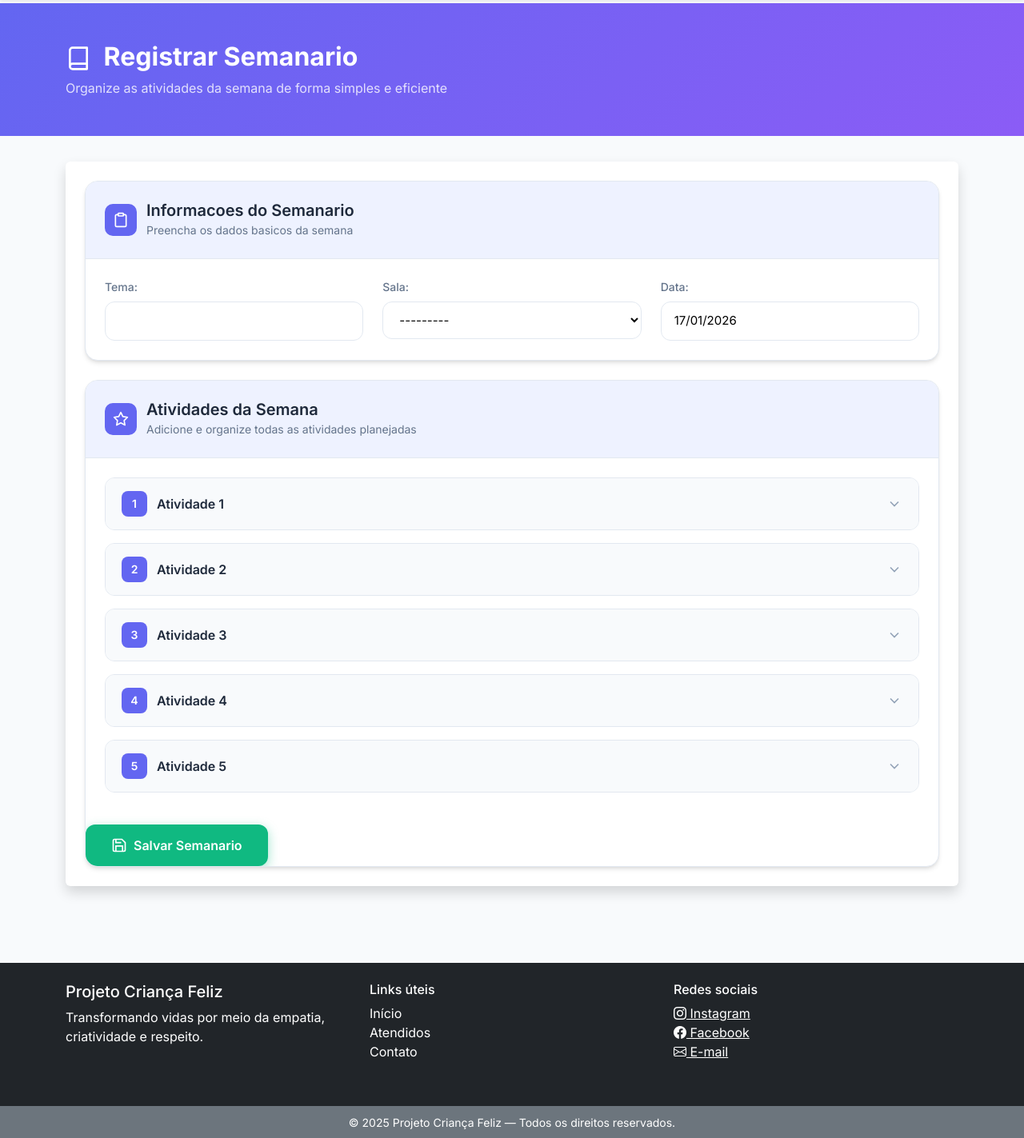
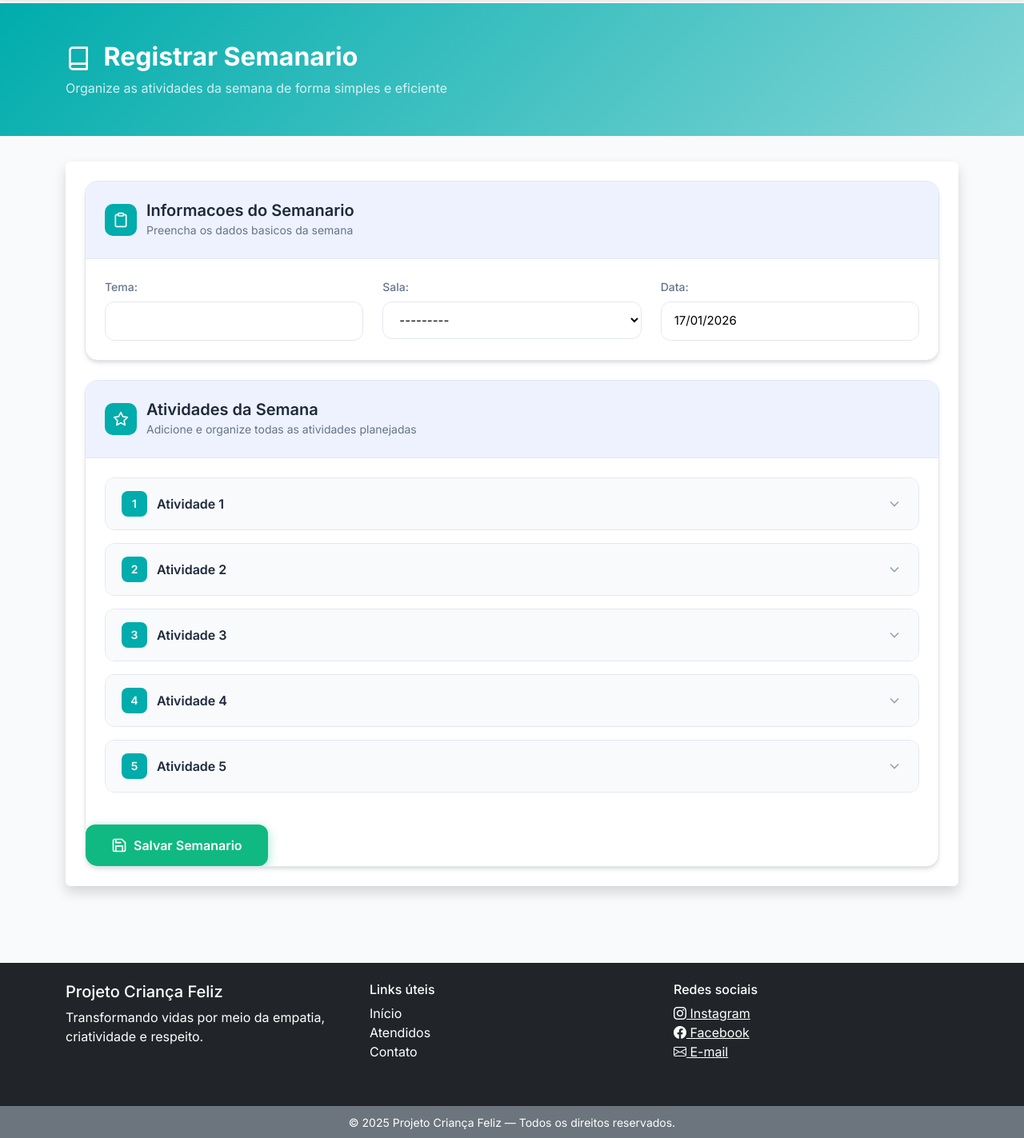
Before and after one commit to Cakaio/Projeto_Django, a Django app: page /semanario/novo/ in a window 1280 px wide. Shown: the part 66-1489 px from the top of the page at 80% size. Run offline with Django 5.2, Linux system fonts and the light colour scheme; data that the repository does not hold is empty.

Commit message:
chore: muda cor primaria

```diff
--- a/semanario/templates/criar_semanario.html
+++ b/semanario/templates/criar_semanario.html
@@ -13,7 +13,7 @@
   <link href="https://fonts.googleapis.com/css2?family=Inter:wght@400;500;600;700&display=swap" rel="stylesheet">
   <style>
     :root {
-      --primary: #6366f1;
+      --primary: #00acac;
       --primary-hover: #4f46e5;
       --primary-light: #eef2ff;
       --success: #10b981;
@@ -37,7 +37,7 @@
     body { background: var(--background); color: var(--text-primary); min-height: 100vh; }
 
     .page-header {
-      background: linear-gradient(135deg, var(--primary) 0%, #8b5cf6 100%);
+      background: linear-gradient(135deg, var(--primary) 0%, #00acac79 100%);
       padding: 3rem 0;
       margin-bottom: 2rem;
     }
```
